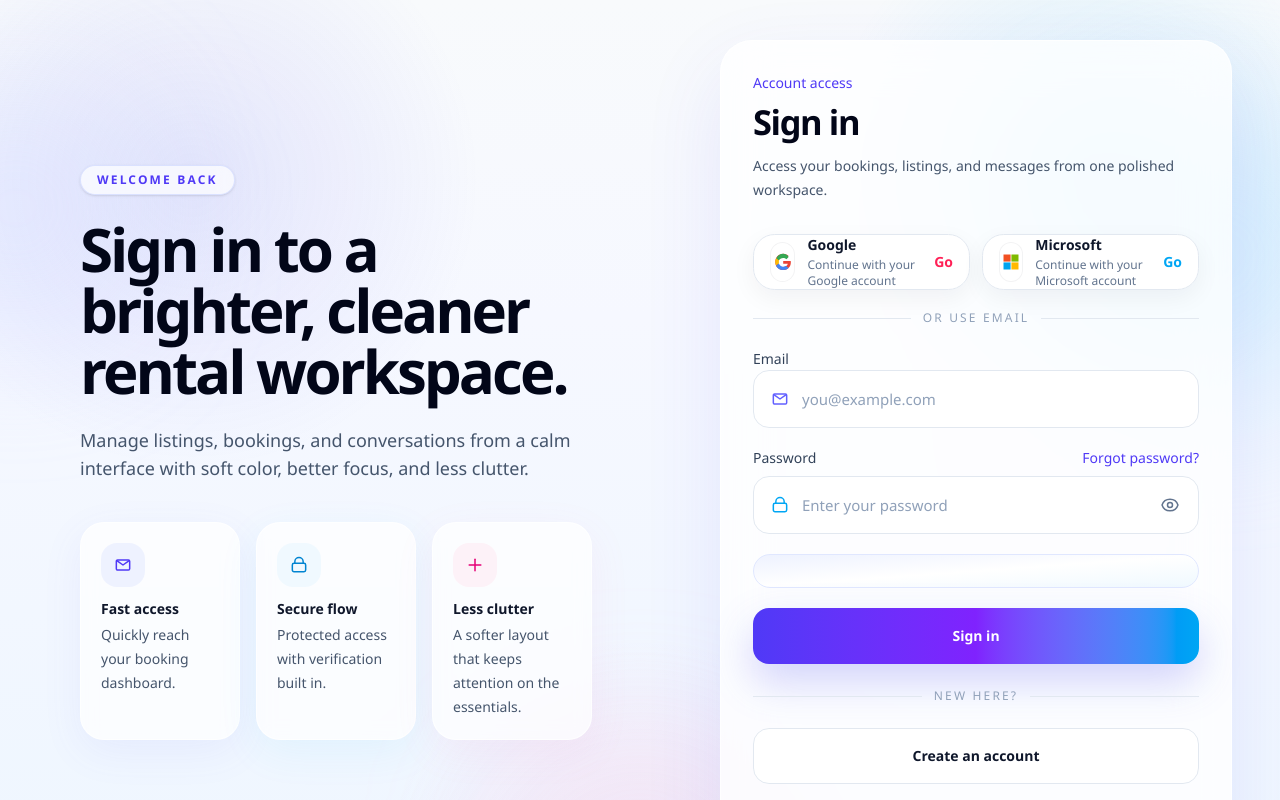
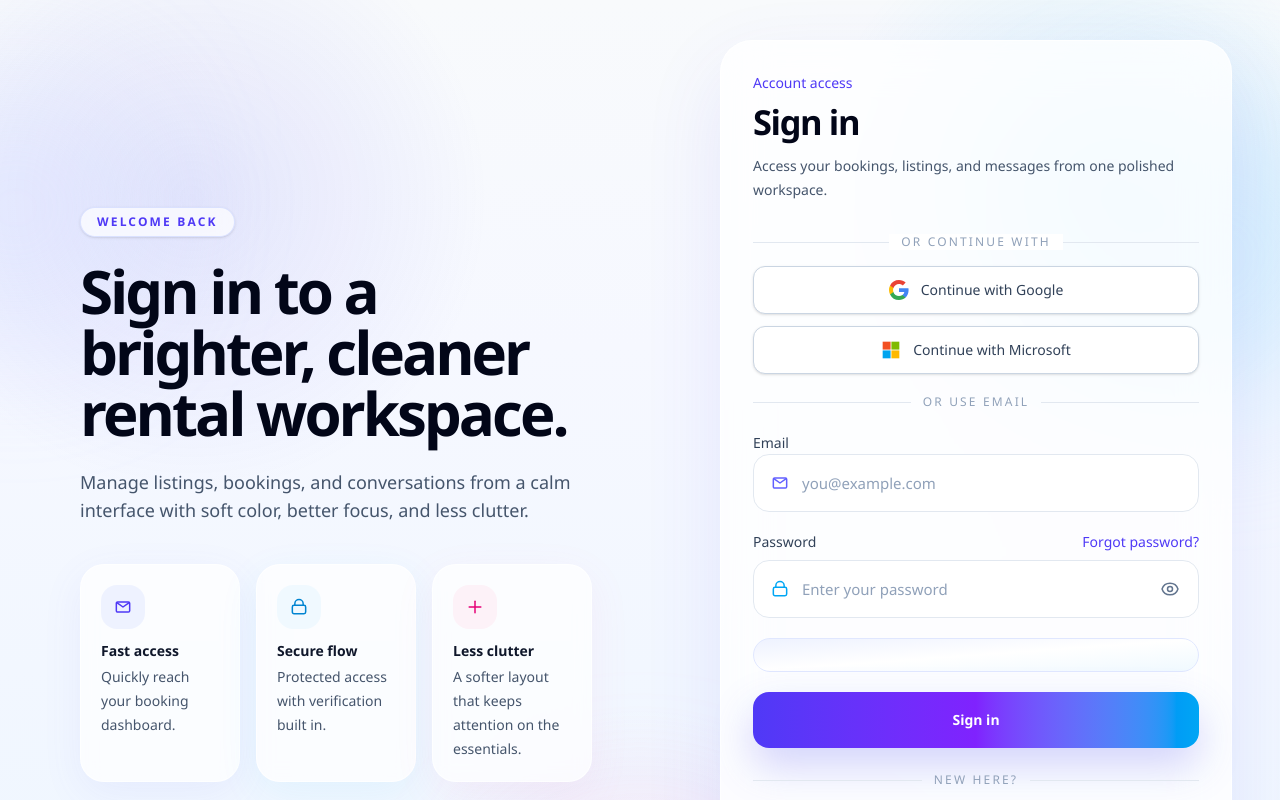
Before and after one commit to thomastran117/Fit, a Next.js app in the folder frontend/: page /login in a window 1280 px wide. Shown: the top 800 px of the page. Built offline with nearby package versions, Linux system fonts and the light colour scheme; no server answers.

Commit message:
Refractor oauth components

```diff
--- a/frontend/src/components/auth/oauth-buttons.tsx
+++ b/frontend/src/components/auth/oauth-buttons.tsx
@@ -1,6 +1,6 @@
 "use client";
 
-import { useState } from "react";
+import { useState, type ReactNode } from "react";
 import { publicEnv } from "@/lib/env";
 import { authApi } from "@/lib/auth/api";
 import type { AuthResponseBody } from "@/lib/auth/types";
@@ -25,8 +25,15 @@ interface MicrosoftTokenResponse {
   error_description?: string;
 }
 
-const MICROSOFT_SCOPE = "openid email profile";
-const GOOGLE_SCOPE = "openid email profile";
+interface ProviderButtonConfig {
+  provider: OAuthProvider;
+  label: string;
+  pendingLabel: string;
+  enabled: boolean;
+  icon: ReactNode;
+}
+
+const OAUTH_SCOPE = "openid email profile";
 
 function createRandomString(): string {
   const bytes = new Uint8Array(16);
@@ -76,6 +83,42 @@ function parsePopupPayload(rawPayload: string): PopupAuthResult {
   };
 }
 
+function getProviderAuthorizeUrl(provider: OAuthProvider): string {
+  if (provider === "google") {
+    return "https://accounts.google.com/o/oauth2/v2/auth";
+  }
+
+  return `https://login.microsoftonline.com/${publicEnv.microsoftOAuthTenant}/oauth2/v2.0/authorize`;
+}
+
+function buildProviderParams(
+  provider: OAuthProvider,
+  state: string,
+  nonce: string,
+  redirectUri: string,
+  codeChallenge: string,
+): URLSearchParams {
+  const params = new URLSearchParams({
+    redirect_uri: redirectUri,
+    response_type: "code",
+    scope: OAUTH_SCOPE,
+    prompt: "select_account",
+    nonce,
+    state,
+    code_challenge: codeChallenge,
+    code_challenge_method: "S256",
+  });
+
+  if (provider === "google") {
+    params.set("client_id", publicEnv.googleOAuthClientId);
+    return params;
+  }
+
+  params.set("client_id", publicEnv.microsoftOAuthClientId);
+  params.set("response_mode", "query");
+  return params;
+}
+
 async function buildOAuthUrl(
   provider: OAuthProvider,
   state: string,
@@ -84,37 +127,13 @@ async function buildOAuthUrl(
 ): Promise<string> {
   const redirectUri = `${window.location.origin}/auth/${provider}`;
   const codeChallenge = await createPkceChallenge(codeVerifier);
+  const params = buildProviderParams(provider, state, nonce, redirectUri, codeChallenge);
 
-  if (provider === "google") {
-    const params = new URLSearchParams({
-      client_id: publicEnv.googleOAuthClientId,
-      redirect_uri: redirectUri,
-      response_type: "code",
-      scope: GOOGLE_SCOPE,
-      prompt: "select_account",
-      nonce,
-      state,
-      code_challenge: codeChallenge,
-      code_challenge_method: "S256",
-    });
+  return `${getProviderAuthorizeUrl(provider)}?${params.toString()}`;
+}
 
-      return `https://accounts.google.com/o/oauth2/v2/auth?${params.toString()}`;
-  }
-
-  const params = new URLSearchParams({
-    client_id: publicEnv.microsoftOAuthClientId,
-    redirect_uri: redirectUri,
-    response_type: "code",
-    response_mode: "query",
-    scope: MICROSOFT_SCOPE,
-    prompt: "select_account",
-    nonce,
-    state,
-    code_challenge: codeChallenge,
-    code_challenge_method: "S256",
-  });
-
-  return `https://login.microsoftonline.com/${publicEnv.microsoftOAuthTenant}/oauth2/v2.0/authorize?${params.toString()}`;
+function getProviderDisplayName(provider: OAuthProvider): string {
+  return provider === "google" ? "Google" : "Microsoft";
 }
 
 function readProviderError(provider: OAuthProvider, payload: PopupAuthResult): string {
@@ -123,10 +142,10 @@ function readProviderError(provider: OAuthProvider, payload: PopupAuthResult): s
   }
 
   if (payload.error) {
-    return `${provider === "google" ? "Google" : "Microsoft"} sign-in failed: ${payload.error}.`;
+    return `${getProviderDisplayName(provider)} sign-in failed: ${payload.error}.`;
   }
 
-  return `${provider === "google" ? "Google" : "Microsoft"} sign-in could not be completed.`;
+  return `${getProviderDisplayName(provider)} sign-in could not be completed.`;
 }
 
 async function exchangeMicrosoftCodeForIdToken(
@@ -140,7 +159,7 @@ async function exchangeMicrosoftCodeForIdToken(
     grant_type: "authorization_code",
     code,
     code_verifier: codeVerifier,
-    scope: MICROSOFT_SCOPE,
+    scope: OAUTH_SCOPE,
   });
   const response = await fetch(tokenUrl, {
     method: "POST",
@@ -167,7 +186,7 @@ async function exchangeMicrosoftCodeForIdToken(
   return payload.id_token;
 }
 
-function authenticateWithProvider(
+async function authenticateWithProvider(
   provider: OAuthProvider,
   input: { code?: string; codeVerifier?: string; idToken?: string },
   nonce: string,
@@ -204,7 +223,7 @@ async function openProviderPopup(
     throw new Error("Your browser blocked the sign-in popup. Please allow popups and try again.");
   }
 
-  return new Promise<string>((resolve, reject) => {
+  return new Promise((resolve, reject) => {
     let finished = false;
 
     const cleanup = () => {
@@ -262,22 +281,22 @@ async function openProviderPopup(
 
 function GoogleIcon() {
   return (
-    <svg viewBox="0 0 24 24" className="h-5 w-5" aria-hidden="true">
+    <svg viewBox="0 0 24 24" className="h-5 w-5 shrink-0" aria-hidden="true">
       <path
-        fill="#EA4335"
-        d="M12.24 10.285v3.955h5.497c-.222 1.273-1.717 3.734-5.497 3.734-3.309 0-6.004-2.739-6.004-6.119s2.695-6.119 6.004-6.119c1.884 0 3.145.803 3.869 1.495l2.64-2.551C17.064 3.107 14.889 2 12.24 2 6.973 2 2.7 6.273 2.7 11.855s4.273 9.855 9.54 9.855c5.507 0 9.16-3.872 9.16-9.326 0-.627-.067-1.107-.151-1.599H12.24Z"
+        fill="#4285F4"
+        d="M23.49 12.27c0-.79-.07-1.54-.2-2.27H12v4.3h6.46a5.52 5.52 0 0 1-2.4 3.62v3h3.88c2.27-2.09 3.55-5.16 3.55-8.65Z"
       />
       <path
         fill="#34A853"
-        d="M3.802 7.683 7.05 10.06c.879-1.747 2.702-2.956 5.19-2.956 1.884 0 3.145.803 3.869 1.495l2.64-2.551C17.064 3.107 14.889 2 12.24 2c-3.664 0-6.807 2.094-8.438 5.683Z"
+        d="M12 24c3.24 0 5.96-1.07 7.95-2.91l-3.88-3c-1.08.73-2.46 1.16-4.07 1.16-3.13 0-5.78-2.11-6.73-4.96H1.27v3.09A12 12 0 0 0 12 24Z"
       />
       <path
         fill="#FBBC05"
-        d="M2.7 11.855c0 1.544.369 2.998 1.024 4.286l3.49-2.69a6.04 6.04 0 0 1-.214-1.596c0-.554.076-1.095.214-1.596l-3.49-2.69A9.795 9.795 0 0 0 2.7 11.855Z"
+        d="M5.27 14.29A7.2 7.2 0 0 1 4.89 12c0-.79.14-1.55.38-2.29V6.62H1.27A12 12 0 0 0 0 12c0 1.94.46 3.78 1.27 5.38l4-3.09Z"
       />
       <path
-        fill="#4285F4"
-        d="M12.24 21.71c2.649 0 4.874-.87 6.499-2.366l-3.184-2.612c-.853.599-1.995 1.02-3.315 1.02-2.473 0-4.285-1.671-5.185-3.918l-3.463 2.671C5.212 19.643 8.454 21.71 12.24 21.71Z"
+        fill="#EA4335"
+        d="M12 4.75c1.76 0 3.34.61 4.58 1.8l3.43-3.43C17.95 1.19 15.23 0 12 0A12 12 0 0 0 1.27 6.62l4 3.09c.95-2.85 3.6-4.96 6.73-4.96Z"
       />
     </svg>
   );
@@ -285,20 +304,62 @@ function GoogleIcon() {
 
 function MicrosoftIcon() {
   return (
-    <svg viewBox="0 0 24 24" className="h-5 w-5" aria-hidden="true">
-      <path fill="#F25022" d="M3 3h8.5v8.5H3z" />
-      <path fill="#7FBA00" d="M12.5 3H21v8.5h-8.5z" />
-      <path fill="#00A4EF" d="M3 12.5h8.5V21H3z" />
-      <path fill="#FFB900" d="M12.5 12.5H21V21h-8.5z" />
+    <svg viewBox="0 0 24 24" className="h-5 w-5 shrink-0" aria-hidden="true">
+      <path fill="#F25022" d="M2 2h9.5v9.5H2z" />
+      <path fill="#7FBA00" d="M12.5 2H22v9.5h-9.5z" />
+      <path fill="#00A4EF" d="M2 12.5h9.5V22H2z" />
+      <path fill="#FFB900" d="M12.5 12.5H22V22h-9.5z" />
     </svg>
+  );
+}
+
+interface OAuthProviderButtonProps {
+  config: ProviderButtonConfig;
+  pending: boolean;
+  disabled: boolean;
+  onClick: () => void;
+}
+
+function OAuthProviderButton({
+  config,
+  pending,
+  disabled,
+  onClick,
+}: OAuthProviderButtonProps) {
+  return (
+    <button
+      type="button"
+      onClick={onClick}
+      disabled={disabled}
+      className="inline-flex h-12 w-full cursor-pointer items-center justify-center rounded-xl border border-slate-300 bg-white px-4 text-sm font-medium text-slate-700 shadow-sm transition hover:bg-slate-50 hover:shadow-md focus:outline-none focus:ring-2 focus:ring-slate-200 disabled:cursor-not-allowed disabled:opacity-60"
+    >
+      <span className="flex min-w-0 items-center justify-center gap-3 text-center">
+        {config.icon}
+        <span>{pending ? config.pendingLabel : config.label}</span>
+      </span>
+    </button>
   );
 }
 
 export function AuthOAuthButtons({ onSuccess, onError }: AuthOAuthButtonsProps) {
   const [pendingProvider, setPendingProvider] = useState<OAuthProvider | null>(null);
 
-  const googleEnabled = Boolean(publicEnv.googleOAuthClientId);
-  const microsoftEnabled = Boolean(publicEnv.microsoftOAuthClientId);
+  const providerConfigs: ProviderButtonConfig[] = [
+    {
+      provider: "google",
+      label: "Continue with Google",
+      pendingLabel: "Connecting to Google...",
+      enabled: Boolean(publicEnv.googleOAuthClientId),
+      icon: <GoogleIcon />,
+    },
+    {
+      provider: "microsoft",
+      label: "Continue with Microsoft",
+      pendingLabel: "Connecting to Microsoft...",
+      enabled: Boolean(publicEnv.microsoftOAuthClientId),
+      icon: <MicrosoftIcon />,
+    },
+  ].filter((provider) => provider.enabled);
 
   async function handleProviderClick(provider: OAuthProvider) {
     setPendingProvider(provider);
@@ -318,11 +379,8 @@ export function AuthOAuthButtons({ onSuccess, onError }: AuthOAuthButtonsProps)
               code: result.code,
               codeVerifier: result.codeVerifier,
             };
-      const session = await authenticateWithProvider(
-        provider,
-        providerInput,
-        result.nonce,
-      );
+
+      const session = await authenticateWithProvider(provider, providerInput, result.nonce);
       onSuccess(session);
     } catch (error) {
       onError(error instanceof Error ? error.message : "OAuth sign-in could not be completed.");
@@ -331,64 +389,33 @@ export function AuthOAuthButtons({ onSuccess, onError }: AuthOAuthButtonsProps)
     }
   }
 
-  if (!googleEnabled && !microsoftEnabled) {
+  if (!providerConfigs.length) {
     return null;
   }
 
   return (
-    <div className="space-y-3">
-      <div className="grid gap-3 sm:grid-cols-2">
-        {googleEnabled ? (
-          <button
-            type="button"
-            onClick={() => handleProviderClick("google")}
+    <div className="space-y-4">
+      <div className="relative">
+        <div className="absolute inset-0 flex items-center">
+          <div className="w-full border-t border-slate-200" />
+        </div>
+        <div className="relative flex justify-center">
+          <span className="bg-white px-3 text-xs font-medium uppercase tracking-[0.18em] text-slate-400">
+            Or continue with
+          </span>
+        </div>
+      </div>
+
+      <div className="grid gap-3">
+        {providerConfigs.map((config) => (
+          <OAuthProviderButton
+            key={config.provider}
+            config={config}
+            pending={pendingProvider === config.provider}
             disabled={pendingProvider !== null}
-            className="group inline-flex h-14 w-full cursor-pointer items-center justify-between rounded-[1.35rem] border border-slate-200 bg-white/95 px-4 text-left shadow-[0_8px_24px_rgba(15,23,42,0.05)] transition hover:-translate-y-0.5 hover:border-rose-200 hover:shadow-[0_18px_40px_rgba(234,67,53,0.12)] disabled:cursor-not-allowed disabled:opacity-60"
-          >
-            <span className="flex items-center gap-3">
-              <span className="flex h-10 w-10 items-center justify-center rounded-2xl bg-white shadow-[inset_0_0_0_1px_rgba(15,23,42,0.05)]">
-                <GoogleIcon />
-              </span>
-              <span className="space-y-0.5">
-                <span className="block text-sm font-semibold text-slate-900">
-                  {pendingProvider === "google" ? "Connecting to Google..." : "Google"}
-                </span>
-                <span className="block text-xs text-slate-500">
-                  Continue with your Google account
-                </span>
-              </span>
-            </span>
-            <span className="text-sm font-semibold text-rose-500 transition group-hover:text-rose-600">
-              Go
-            </span>
-          </button>
-        ) : null}
-
-        {microsoftEnabled ? (
-          <button
-            type="button"
-            onClick={() => handleProviderClick("microsoft")}
-            disabled={pendingProvider !== null}
-            className="group inline-flex h-14 w-full cursor-pointer items-center justify-between rounded-[1.35rem] border border-slate-200 bg-white/95 px-4 text-left shadow-[0_8px_24px_rgba(15,23,42,0.05)] transition hover:-translate-y-0.5 hover:border-sky-200 hover:shadow-[0_18px_40px_rgba(14,165,233,0.12)] disabled:cursor-not-allowed disabled:opacity-60"
-          >
-            <span className="flex items-center gap-3">
-              <span className="flex h-10 w-10 items-center justify-center rounded-2xl bg-white shadow-[inset_0_0_0_1px_rgba(15,23,42,0.05)]">
-                <MicrosoftIcon />
-              </span>
-              <span className="space-y-0.5">
-                <span className="block text-sm font-semibold text-slate-900">
-                  {pendingProvider === "microsoft" ? "Connecting to Microsoft..." : "Microsoft"}
-                </span>
-                <span className="block text-xs text-slate-500">
-                  Continue with your Microsoft account
-                </span>
-              </span>
-            </span>
-            <span className="text-sm font-semibold text-sky-500 transition group-hover:text-sky-600">
-              Go
-            </span>
-          </button>
-        ) : null}
+            onClick={() => void handleProviderClick(config.provider)}
+          />
+        ))}
       </div>
     </div>
   );
```
